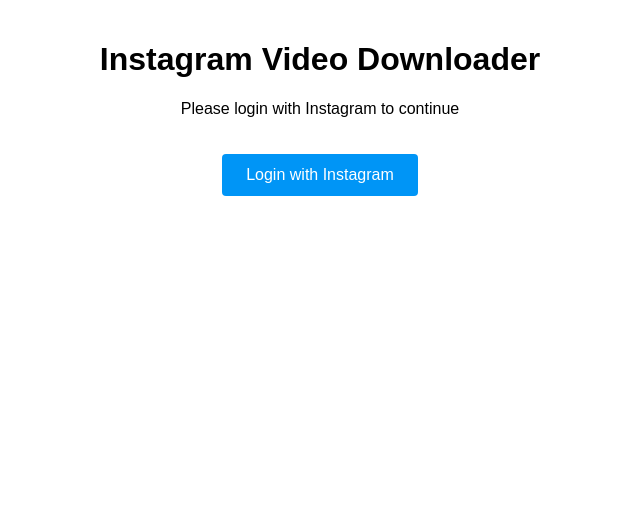
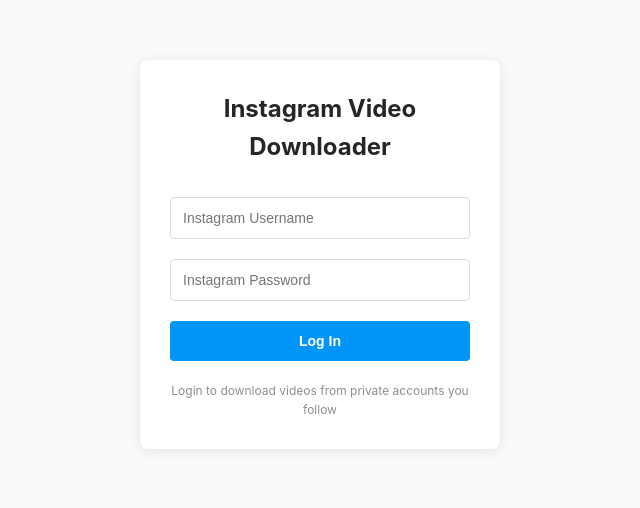
Before and after one commit to drdaga/abhaydagainsta, a Flask app: template templates/login.html in a window 1280 px wide. Shown: the top 508 px of the page, without its empty margins (320-960 px from the left). Run offline with Flask 2, Linux system fonts and the light colour scheme; the template is opened without the code that fills it, so the values that code supplies are empty.

Commit message:
Update login.html

```diff
--- a/templates/login.html
+++ b/templates/login.html
@@ -1,32 +1,170 @@
 <!DOCTYPE html>
-<html>
+<html lang="en">
 <head>
+    <meta charset="UTF-8">
+    <meta name="viewport" content="width=device-width, initial-scale=1.0">
     <title>Instagram Video Downloader - Login</title>
     <style>
+        :root {
+            --primary-color: #0095f6;
+            --error-color: #ed4956;
+            --success-color: #2ecc71;
+        }
+
+        * {
+            margin: 0;
+            padding: 0;
+            box-sizing: border-box;
+        }
+
         body {
-            font-family: Arial, sans-serif;
-            max-width: 800px;
-            margin: 0 auto;
+            font-family: -apple-system, BlinkMacSystemFont, "Segoe UI", Roboto, Helvetica, Arial, sans-serif;
+            background: #fafafa;
+            color: #262626;
+            line-height: 1.6;
+        }
+
+        .container {
+            max-width: 400px;
+            margin: 40px auto;
             padding: 20px;
+        }
+
+        .login-card {
+            background: white;
+            padding: 30px;
+            border-radius: 8px;
+            box-shadow: 0 2px 12px rgba(0, 0, 0, 0.1);
+        }
+
+        h1 {
+            text-align: center;
+            color: #262626;
+            margin-bottom: 30px;
+            font-size: 24px;
+        }
+
+        .form-group {
+            margin-bottom: 20px;
+        }
+
+        input {
+            width: 100%;
+            padding: 12px;
+            border: 1px solid #dbdbdb;
+            border-radius: 4px;
+            font-size: 14px;
+        }
+
+        input:focus {
+            border-color: var(--primary-color);
+            outline: none;
+        }
+
+        button {
+            width: 100%;
+            padding: 12px;
+            background-color: var(--primary-color);
+            color: white;
+            border: none;
+            border-radius: 4px;
+            font-size: 14px;
+            font-weight: 600;
+            cursor: pointer;
+            transition: background-color 0.3s;
+        }
+
+        button:hover {
+            background-color: #0081d6;
+        }
+
+        .message {
+            padding: 10px;
+            border-radius: 4px;
+            margin-top: 10px;
+            display: none;
             text-align: center;
         }
-        .login-button {
-            display: inline-block;
-            background-color: #0095f6;
-            color: white;
-            padding: 12px 24px;
-            text-decoration: none;
-            border-radius: 4px;
+
+        .error {
+            background-color: #ffebee;
+            color: var(--error-color);
+        }
+
+        .success {
+            background-color: #e8f5e9;
+            color: var(--success-color);
+        }
+
+        .info-text {
+            text-align: center;
+            color: #8e8e8e;
+            font-size: 12px;
             margin-top: 20px;
-        }
-        .login-button:hover {
-            background-color: #0081d6;
         }
     </style>
 </head>
 <body>
-    <h1>Instagram Video Downloader</h1>
-    <p>Please login with Instagram to continue</p>
-    <a href="/login" class="login-button">Login with Instagram</a>
+    <div class="container">
+        <div class="login-card">
+            <h1>Instagram Video Downloader</h1>
+            <form id="loginForm" onsubmit="handleLogin(event)">
+                <div class="form-group">
+                    <input type="text" id="username" placeholder="Instagram Username" required>
+                </div>
+                <div class="form-group">
+                    <input type="password" id="password" placeholder="Instagram Password" required>
+                </div>
+                <button type="submit">Log In</button>
+            </form>
+            <div class="message" id="loginMessage"></div>
+            <p class="info-text">Login to download videos from private accounts you follow</p>
+        </div>
+    </div>
+
+    <script>
+        async function handleLogin(event) {
+            event.preventDefault();
+            const username = document.getElementById('username').value;
+            const password = document.getElementById('password').value;
+            const loginMessage = document.getElementById('loginMessage');
+            const button = event.target.querySelector('button');
+
+            button.disabled = true;
+
+            try {
+                const response = await fetch('/login', {
+                    method: 'POST',
+                    headers: {
+                        'Content-Type': 'application/json',
+                    },
+                    body: JSON.stringify({ username, password })
+                });
+
+                const data = await response.json();
+                if (response.ok) {
+                    showMessage(loginMessage, 'Login successful! Redirecting...', 'success');
+                    setTimeout(() => {
+                        window.location.href = '/';
+                    }, 1500);
+                } else {
+                    showMessage(loginMessage, data.error || 'Login failed', 'error');
+                }
+            } catch (error) {
+                showMessage(loginMessage, 'Connection error. Please try again.', 'error');
+            } finally {
+                button.disabled = false;
+            }
+        }
+
+        function showMessage(element, text, type) {
+            element.textContent = text;
+            element.className = `message ${type}`;
+            element.style.display = 'block';
+            setTimeout(() => {
+                element.style.display = 'none';
+            }, 5000);
+        }
+    </script>
 </body>
 </html>
```
